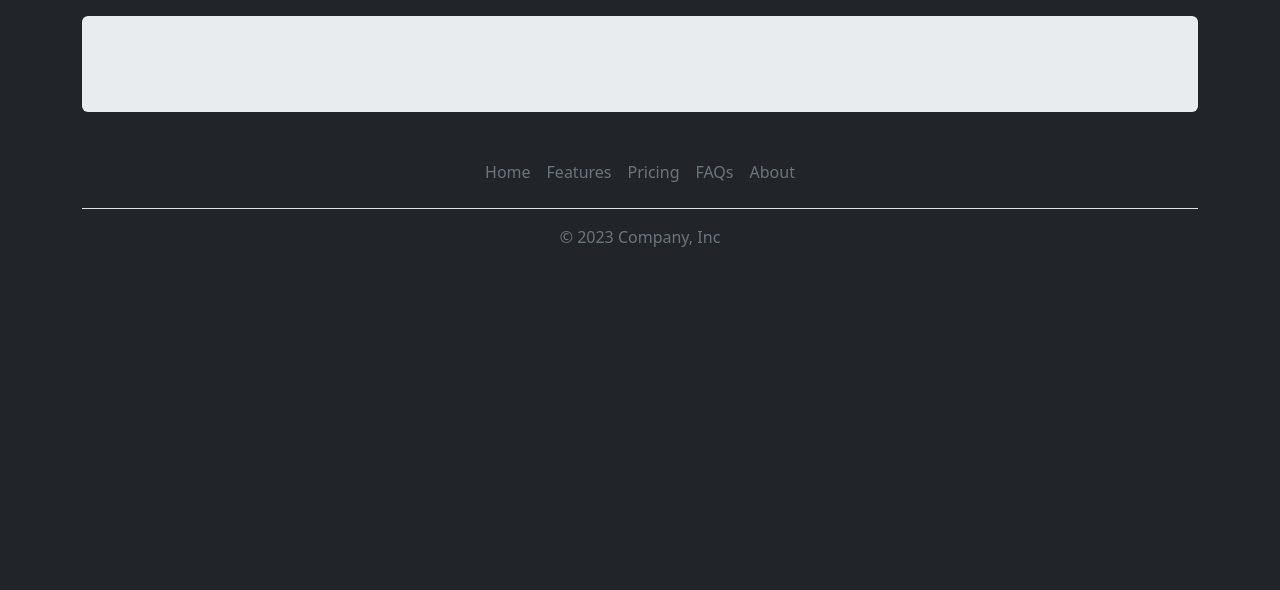
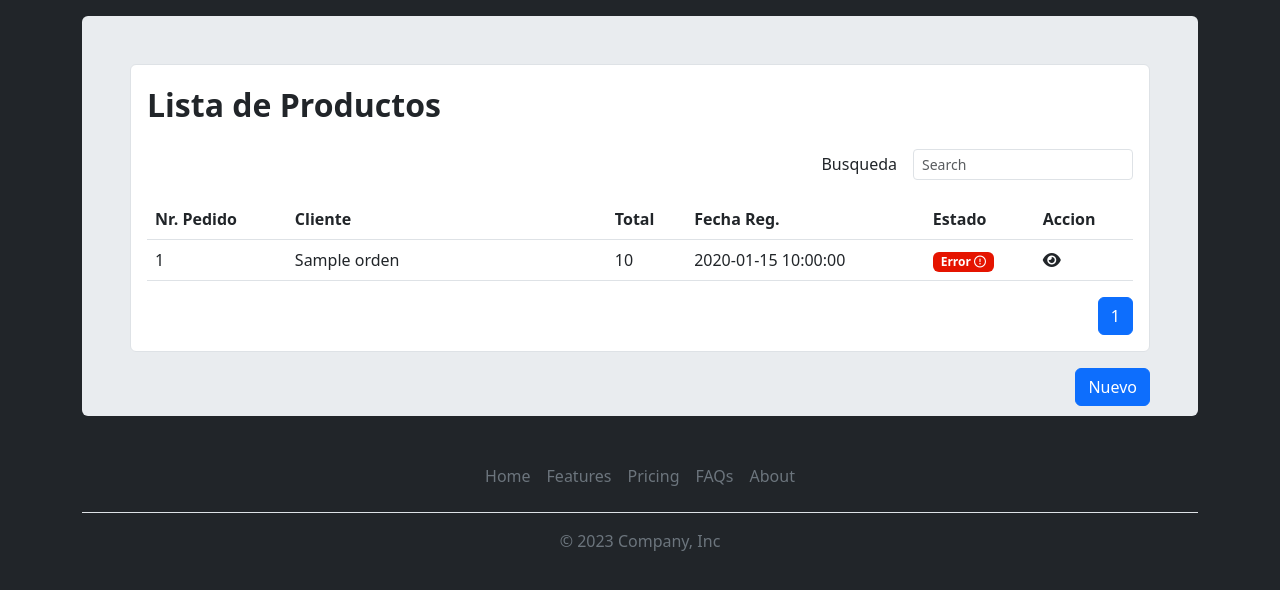
Before and after one commit to EJohanHF/Control_Almacen, a PHP site: page /control_almacen/view/Order/OrderListView.php in a window 1280 px wide. Shown: the part 85-675 px from the top of the page. Run offline with PHP 8.4, Linux system fonts and the light colour scheme; tables that the repository leaves empty or names only in its code hold one stand-in row (values such as "Sample post"); some libraries are stand-ins or nearby versions.

Commit message:
Orden  Cancelar - Despachado

```diff
--- a/controller/Order/OrderController.php
+++ b/controller/Order/OrderController.php
@@ -13,10 +13,29 @@ class OrderController
     {
         return $this->OrderModel->OrderGenerate($orderHeader, $orderBody);
     }
+
+    function OrderList($search)
+    {
+
+        return $this->OrderModel->OrderList($search);
+    }
+
+    function OrderBodyList($idOrder)
+    {
+
+        return $this->OrderModel->OrderBodyList($idOrder);
+    }
+
+    function OrderStateUpdate($idOrder, $State)
+    {
+
+
+        return $this->OrderModel->OrderStateUpdate($idOrder, $State);
+    }
 }
 
-
-if (json_decode(file_get_contents("php://input"), true)) {
+$Post = json_decode(file_get_contents("php://input"), true);
+if (isset($Post['method'])) {
     $OrderController = new OrderController();
     $Post = json_decode(file_get_contents("php://input"), true);
     switch ($Post['method']) {
@@ -24,9 +43,20 @@ if (json_decode(file_get_contents("php://input"), true)) {
             // $data =  (OBJECT)$Post['orderHeader'];
             // var_dump($data->id);
             // var_dump($Post['orderBody']);
-            var_dump( $OrderController->OrderGenerate($Post['orderHeader'], $Post['orderBody']));
+            var_dump($OrderController->OrderGenerate($Post['orderHeader'], $Post['orderBody']));
             break;
 
+        case 'OrderBodyList':
+
+            print_r(json_encode($OrderController->OrderBodyList($Post['idOrder'])));
+            break;
+
+
+        case 'OrderStateUpdate':
+
+
+            print_r($OrderController->OrderStateUpdate($Post['idOrder'], $Post['State']));
+            break;
         default:
 
             break;
--- a/controller/Sign_In_Up/Sign_In_UpModelController.php
+++ b/controller/Sign_In_Up/Sign_In_UpModelController.php
@@ -32,6 +32,7 @@ if (isset($_POST['method']) || isset($_GET['method'])) {
                 // header("Location:" .$redirect= config::PATH . "view/Employee/EmployeesList.php");
                 // exit();
             }else{
+                session_start();
                 session_destroy();
             }
             echo $redirect;
--- a/css/style.css
+++ b/css/style.css
@@ -1,7 +1,7 @@
 .btn-warning {
-    color: #ffffff;
-    background-color: #f8ac59;
-    border-color: #f8ac59;
+  color: #ffffff;
+  background-color: #f8ac59;
+  border-color: #f8ac59;
 }
 
 .btn-warning:hover,
@@ -14,15 +14,13 @@
 
 .bg-warning {
   --bs-bg-opacity: 1;
-  background-color: #f8ac59!important;
+  background-color: #f8ac59 !important;
 }
 
 .bg-success {
   --bs-bg-opacity: 1;
-  background-color: #1ab394!important;
+  background-color: #1ab394 !important;
 }
-
-
 
 .ibox-title {
   background-color: #ffffff;
@@ -55,7 +53,6 @@
   border-width: 1px;
 }
 
-
 table.shoping-cart-table {
   margin-bottom: 0;
 }
@@ -77,7 +74,6 @@ table {
 .small {
   font-size: 60%;
   font-weight: 400;
-
 }
 
 .m-b-none {
@@ -93,11 +89,11 @@ table {
   color: #888888 !important;
 }
 .text-muted {
-  color: #6c757d!important;
+  color: #6c757d !important;
 }
 .tbodyborder {
   border-style: none;
-  border-bottom-width:0px;
+  border-bottom-width: 0px;
 }
 
 [data-cart-items] {
@@ -105,31 +101,95 @@ table {
   position: relative;
 }
 
-
 .btn-primary_local {
   color: #fff;
   background-color: #1ab394;
   border-color: #1ab394;
 }
 
-.btn-info_local,.btn-info_local:hover  {
+.btn-info_local,
+.btn-info_local:hover {
   color: #fff;
   background-color: #23c6c8;
   border-color: #23c6c8;
 }
 
-
-
 .cursor {
-cursor: pointer;
+  cursor: pointer;
 }
 
-.select2-results__option:hover{
+.select2-results__option:hover {
   background-color: #1ab394 !important;
   color: white;
 }
 
+.select2-results__option[aria-selected="true"] {
+  background-color: #ddd !important;
+}
 
-.select2-results__option[aria-selected=true] {
-  background-color: #ddd!important;
+.local-bg-success {
+  color: #fff !important;;
+    background-color: #1c84c6 !important;
+    border-color: #1c84c6 !important;
 }
+
+
+.local-bg-primary {
+  color: #fff !important;
+  background-color: #1ab394 !important;
+  border-color: #1ab394 !important;
+}
+
+
+
+.local-bg-danger {
+  color: #fff !important;
+    background-color: #E51400 !important;
+    border-color: #E51400 !important;
+}
+
+
+.local-bg-warning {
+  color: #fff !important;;
+    background-color: #F7A54A !important;
+    border-color: #F7A54A !important;
+}
+
+
+.local-i-susses {
+  color: #fff !important;
+  background-color: #13b9a0 !important;
+  border-color: #13b9a0 !important;
+  cursor: pointer;
+  padding-left:  0.75rem ;
+  padding-right:  0.75rem ;
+  padding-top: 0.65rem;
+  padding-bottom: 0.65rem;
+  border-radius: 6px;
+  font-size: 1rem;
+}
+
+
+
+
+.local-i-danger {
+  color: #fff !important;
+  background-color: #E51400 !important;
+  border-color: #E51400 !important;
+  cursor: pointer;
+  padding-left:  0.75rem ;
+  padding-right:  0.75rem ;
+  padding-top: 0.65rem;
+  padding-bottom: 0.65rem;
+  border-radius: 6px;
+  font-size: 1rem;
+}
+
+
+.local-i-susses:hover , .local-i-danger:hover  {
+  opacity: 0.85;
+}
+
+.local-cursor-pointer {
+  cursor: pointer;
+}
--- a/js/Order/OrderGenerate.js
+++ b/js/Order/OrderGenerate.js
@@ -176,5 +176,6 @@ document.querySelector(".btnGnrPd").addEventListener("click", async () => {
     const state = await response.text();
     //Pendiente
     console.log(state);
+    OrderListTableLoad();
   }
 });
--- a/js/util/util.js
+++ b/js/util/util.js
@@ -1,6 +1,5 @@
 const basePahtjs = "http://localhost/control_almacen/";
 const swalInfo = (title,text,icon, url) => {
-    debugger
         swal({
             title: title,
             text: text,
--- a/model/Order/OrderModel.php
+++ b/model/Order/OrderModel.php
@@ -7,6 +7,28 @@ class  OrderModel
     function __construct()
     {
         $this->cn = new DataBaseMethod();
+    }
+
+    function OrderList($Search)
+    {
+        $query = "SELECT ord_id, clte_id, clte_nombre, ord_total, ord_estado , ord_fecha
+        FROM orden  WHERE (ord_id LIKE '$Search%')
+        OR (clte_nombre LIKE '%$Search%') ORDER BY ord_id desc";
+        return $this->cn->BDList($query);
+    }
+
+
+    function OrderBodyList($idOrder)
+    {
+        $query = "SELECT dt_id, ord_id, prod_id, dt_descripcion, dt_cantidad, dt_precioventa, dt_preciototal
+        FROM detalle_orden WHERE ord_id = $idOrder";
+        return $this->cn->BDList($query);
+    }
+
+    function OrderStateUpdate ($idOrder , $State) {
+        $query = "UPDATE orden SET ord_estado = $State WHERE ord_id = $idOrder";
+
+        return $this->cn->BDUpdate($query);
     }
 
     function OrderGenerate($orderHeader, $orderBody)
@@ -25,8 +47,8 @@ class  OrderModel
                 }
 
                 $queryOrderHeader = "INSERT INTO orden
-        (ord_id, clte_id, clte_nombre, ord_total, ord_estado)
-        VALUES (NULL, $dataOrderHeader->id, '" . str_replace("'", "\'", $dataOrderHeader->text,) . "',  $OrderHeaderTotal, 0)";
+        (ord_id, clte_id, clte_nombre, ord_total, ord_estado,ord_fecha)
+        VALUES (NULL, $dataOrderHeader->id, '" . str_replace("'", "\'", $dataOrderHeader->text,) . "',  $OrderHeaderTotal, 1 , DATE(NOW()))";
                 $OrderHearder_ID = $this->cn->BDCreateLastInsertID($queryOrderHeader);
 
                 if (is_numeric($OrderHearder_ID) && $OrderHearder_ID != "" && $OrderHearder_ID != "0" && $OrderHearder_ID != 0) {
@@ -58,4 +80,7 @@ class  OrderModel
         }
         return $error;
     }
+
+
+
 }
--- a/view/Order/OrderListView.php
+++ b/view/Order/OrderListView.php
@@ -1,5 +1,41 @@
 <?php require dirname(__DIR__, 1) . "/layout/header.php"; ?>
 
 
+<div class="card shadow-none border border-300 mb-3">
 
+    <div class="card-body p-0">
+
+        <div class="p-3 code-to-copy">
+            <p class="fs-2 fw-bold">Lista de Productos</p>
+
+            <div class="row g-3 align-items-center float-end mb-3">
+                <div class="col-auto">
+                    <label for="Buscar Producto" class="col-form-label">Busqueda</label>
+                </div>
+                <div class="col-auto">
+                    <input id="SearchOrder" class="form-control search-input search form-control-sm" type="search" placeholder="Search" aria-label="Search">
+
+                </div>
+
+            </div>
+
+            <div id="OrderListTable">
+
+
+
+            </div>
+
+        </div>
+    </div>
+
+</div>
+<div class="float-end">
+    <a href="<?php echo config::PATH . "view/Employee/EmployeesCreate.php" ?>" class="btn btn-primary" title="Nuevo"> Nuevo </a>
+</div>
+
+<script  src="<?php echo config::PATH . "js/Order/OrderList.js" ?>">
+
+</script>
+
+<?php require dirname(__DIR__, 1) . "/Order/PartialView/OrderProductListModal.php"; ?>
 <?php require dirname(__DIR__, 1) . "/layout/footer.php"; ?>
--- /dev/null
+++ b/view/Order/PartialView/OrderListTable.php
@@ -0,0 +1,116 @@
+<?php
+require dirname(__DIR__, 3) . "/controller/Order/OrderController.php";
+
+//Post
+$Post = json_decode(file_get_contents("php://input"), true);
+
+//Method
+$OrderController = new OrderController();
+$OrderListData = $OrderController->OrderList(isset($Post['SearchOrder'])? $Post['SearchOrder'] : "");
+
+$StateProduct = [
+    json_decode('{"Class":"info", "State":"Borrador", "FontAsw":"fa-regular fa-clock"}'), // 0 = 1
+    json_decode('{"Class":"warning", "State":"Pendiente", "FontAsw":"fa-regular fa-clock"}'), // 1
+    json_decode('{"Class":"primary", "State":"Despachado",  "FontAsw":"fa-solid fa-check"}'), // 2
+    json_decode('{"Class":"success", "State":"Cancelado",  "FontAsw":"fa-solid fa-ban" }'), // 3
+    json_decode('{"Class":"danger", "State":"Error", "FontAsw":"fa-regular fa-circle-exclamation"}') // No es ninguno
+];
+
+
+$TotalPage = ceil(count((array)$OrderListData) / 10);
+$StarOrdenPage = 0;
+$TotalOrdenXPage = 10;
+$ActiveClass = 0;
+
+
+isset($Post['Page']) ? $StarOrdenPage = $ActiveClass = $Post['Page'] : "";
+
+$OrderListData = array_slice($OrderListData, $StarOrdenPage, $TotalOrdenXPage);
+
+$StarOrdenPage = 0
+?>
+
+
+<table class="table">
+    <thead>
+        <tr>
+            <th scope="col">Nr. Pedido</th>
+            <th scope="col">Cliente</th>
+            <th scope="col">Total</th>
+            <th scope="col">Fecha Reg.</th>
+            <th scope="col">Estado</th>
+            <th scope="col">Accion</th>
+
+        </tr>
+    </thead>
+    <tbody>
+
+        <?php foreach ($OrderListData as $Data) {
+            # code...
+        ?>
+            <tr id="<?php print_r($Data->ord_id) ?>">
+
+                <td scope="row"><?php print_r($Data->ord_id) ?></td>
+                <td scope="row" style="width: 20rem;"><?php print_r($Data->clte_nombre) ?></td>
+                <td scope="row"><?php print_r($Data->ord_total) ?></td>
+                <td scope="row"><?php print_r($Data->ord_fecha) ?></td>
+                <td scope="row">
+
+                    <?php
+
+                    $ord_estado = 3;
+                    switch ($Data->ord_estado) {
+                        case 0:
+                            $ord_estado = $Data->ord_estado;
+                            break;
+                        case 1:
+                            $ord_estado = $Data->ord_estado;
+                            break;
+                        case 2:
+                            $ord_estado = $Data->ord_estado;
+                            break;
+                        case 3:
+                            $ord_estado = $Data->ord_estado;
+                            break;
+
+                        default:
+                            $ord_estado = array_key_last($StateProduct);
+                            break;
+                    }
+
+                    ?>
+
+                    <span class="badge local-bg-<?php print_r($StateProduct[$ord_estado]->Class); ?>"><?php echo ($StateProduct[$ord_estado]->State); ?>
+                        <i class="<?php print_r($StateProduct[$ord_estado]->FontAsw) ?>"></i>
+                    </span>
+
+
+
+                </td>
+
+
+                <td>
+
+
+                    <?php if ($Data->ord_estado == 1 or $Data->ord_estado == 0) { ?>
+                        <i class="fa-solid fa-check local-i-susses" title="Despacha" id="OrderDispatch"></i>
+                        <i class="fa-solid fa-xmark local-i-danger " title="Cancelar" id="OrderCancel"></i>
+                    <?php } ?>
+                    <i class="fa-solid fa-eye local-cursor-pointer " id="ListProductModal" data-bs-toggle="modal" data-bs-target="#OrderProductListModal"></i>
+                </td>
+            </tr>
+        <?php } ?>
+
+    </tbody>
+</table>
+
+
+
+<ul class="pagination pagination-rounded mb-0 float-end pb-3">
+    <?php
+    for ($i = 1; $i <= $TotalPage; $i++) {
+        $StarOrdenPageNext = ($i == 1 ? $StarOrdenPage : $StarOrdenPage +=  10)
+    ?>
+        <li onclick="OrderListTableLoad(document.querySelector('#SearchOrder').value,<?php print_r($StarOrdenPageNext); ?> );" class="page-item"><a class="page-link <?php echo  $StarOrdenPageNext == $ActiveClass ? 'active' : '' ?>"><?php echo $i; ?></a></li>
+    <?php } ?>
+</ul>
--- /dev/null
+++ b/view/Order/PartialView/OrderProductListModal.php
@@ -0,0 +1,42 @@
+
+<!-- Modal -->
+<div class="modal fade" id="OrderProductListModal" tabindex="-1" role="dialog" aria-labelledby="modalTitleId" aria-hidden="true">
+    <div class="modal-dialog" role="document">
+        <div class="modal-content">
+                <div class="modal-header">
+                        <h5 class="modal-title" id="modalTitleId">Productos</h5>
+                            <button type="button" class="btn-close" data-bs-dismiss="modal" aria-label="Close"></button>
+                    </div>
+            <div class="modal-body">
+                <div class="container-fluid">
+                    <div class="table-responsive">
+                      <div class="table-responsive">
+                       <div class="table-responsive">
+                        <table class="table table-primary">
+                            <tbody id="DataProductListModal">
+                                <tr class="">
+                                    <td scope="row">R1C1</td>
+                                    <td>R1Cs2</td>
+                                    <td>R1C3</td>
+                                </tr>
+                                <tr class="">
+                                    <td scope="row">Item</td>
+                                    <td>Items</td>
+                                    <td>Item</td>
+                                </tr>
+                            </tbody>
+                        </table>
+                       </div>
+
+                      </div>
+
+                    </div>
+
+                </div>
+            </div>
+            <div class="modal-footer">
+                <button type="button" class="btn btn-secondary" data-bs-dismiss="modal">Close</button>
+            </div>
+        </div>
+    </div>
+</div>
--- a/view/Product/PartialView/ProductListTable.php
+++ b/view/Product/PartialView/ProductListTable.php
@@ -77,8 +77,8 @@ $NumberRecordPaginate = 0;
                         <!--onclick="AddProductToCart();"-->
                         <button onclick="AddProductToCart(<?php echo $data->prod_id . ',' . $data->prod_precioventa . ',\'' .  $prod_nombre . '\''; ?>);" type="button" class="btn btn-w-m btn-info_local" title="Agregar Carrito"><i class="fa-solid fa-cart-shopping"></i></button>
                     <?php } ?>
-                    <a href="" type="button" class="btn btn-warning" title="Editar"><i class="fa-solid fa-pen-to-square"></i></i></i></a>
-                    <button onclick="" type="button" class="btn btn-danger" title="Eliminar"><i class="fa-solid fa-trash"></i></button>
+                    <!--<a href="" type="button" class="btn btn-warning" title="Editar"><i class="fa-solid fa-pen-to-square"></i></i></i></a>
+                    <button onclick="" type="button" class="btn btn-danger" title="Eliminar"><i class="fa-solid fa-trash"></i></button>-->
                 </td>
             </tr>
         <?php
--- a/view/layout/footer.php
+++ b/view/layout/footer.php
@@ -17,11 +17,6 @@
     }
     })
 
-
-
-
-
-
 </script>
 </body>
 
--- a/view/layout/header.php
+++ b/view/layout/header.php
@@ -104,7 +104,7 @@ require dirname(__DIR__, 2) . "/Config/util.php";
                                 </a>
                             </li>
                             <li>
-                                <a href="<?php echo config::PATH . "view/Order/OrderGenerate.php" ?>" class="nav-link text-white">
+                                <a href="<?php echo config::PATH . "view/Order/OrderListView.php" ?>" class="nav-link text-white">
                                     <svg class="bi d-block mx-auto mb-1" width="24" height="24">
                                         <use xlink:href="#table"></use>
                                     </svg>
```
Also changed, not shown: js/Order/OrderList.js (added, +136 -0 lines), model/Sign_In_Up/Sign_In_UpModel.php (+10 -8 lines).
